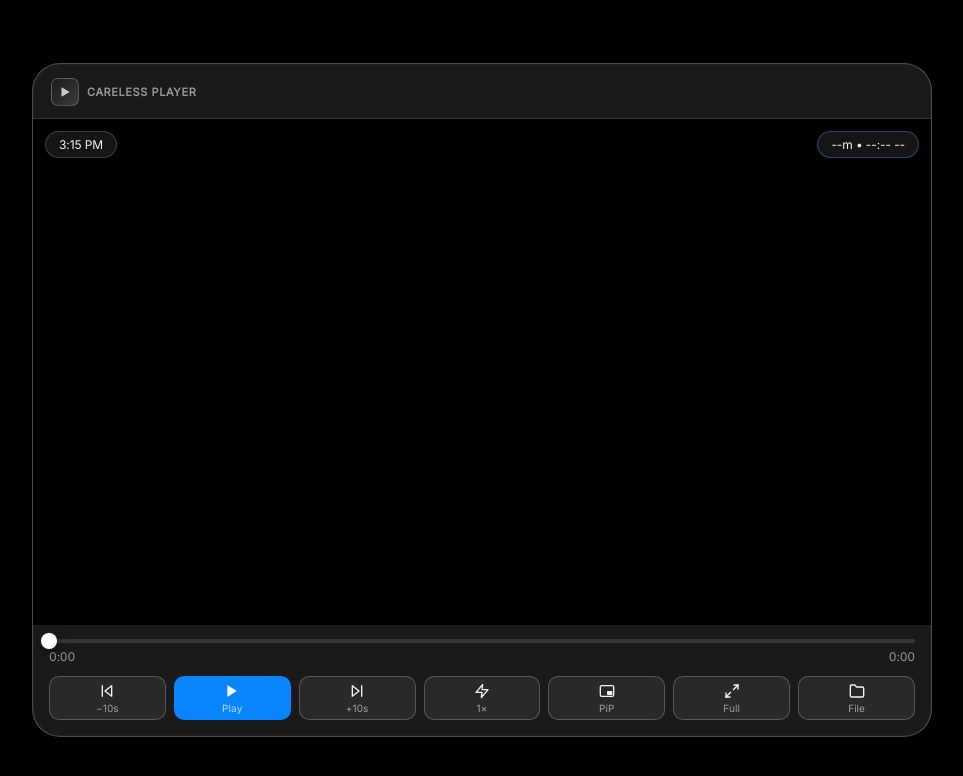
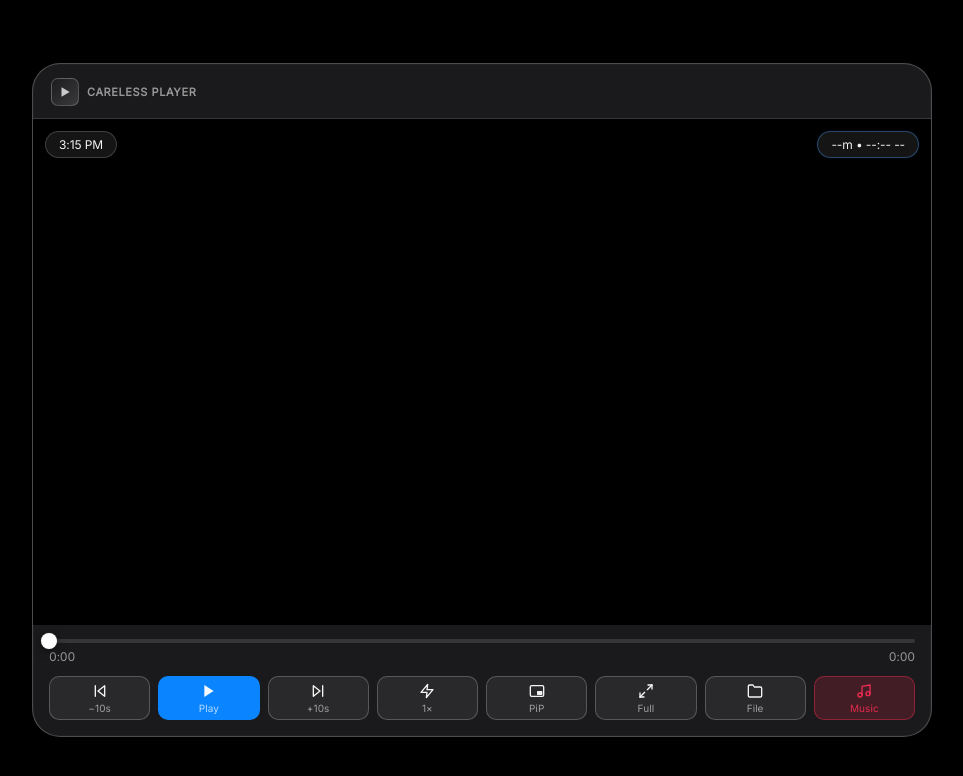
Before and after one commit to kishorbankapur2-glitch/player-, a plain HTML site: page index.html in a window 1280 px wide. Shown: the whole page, without its empty margins (158-1121 px from the left). Drawn offline with Linux system fonts and the light colour scheme.

Commit message:
Update index.html

```diff
--- a/index.html
+++ b/index.html
@@ -235,7 +235,7 @@ video {
 /* BUTTON GRID */
 .button-grid {
   display: grid;
-  grid-template-columns: repeat(7, 1fr);
+  grid-template-columns: repeat(8, 1fr);
   gap: 8px;
   align-items: center;
 }
@@ -261,6 +261,7 @@ video {
   outline: none;
   position: relative;
   overflow: hidden;
+  text-decoration: none;
 }
 
 .ios-btn:active {
@@ -294,6 +295,24 @@ video {
 }
 
 .ios-btn.btn-primary .btn-label { color: rgba(255,255,255,0.7); }
+
+/* Music button - pink/rose accent */
+.ios-btn.btn-music {
+  background: rgba(255, 45, 85, 0.18);
+  border-color: rgba(255, 45, 85, 0.4);
+}
+
+.ios-btn.btn-music:active {
+  background: rgba(255, 45, 85, 0.3);
+}
+
+.ios-btn.btn-music .btn-label {
+  color: rgba(255, 45, 85, 0.85);
+}
+
+.ios-btn.btn-music .btn-icon svg {
+  color: rgba(255, 45, 85, 0.9);
+}
 
 /* File label as button */
 .file-label {
@@ -407,7 +426,7 @@ video {
 }
 
 @media (max-width: 480px) {
-  .button-grid { gap: 6px; }
+  .button-grid { gap: 6px; grid-template-columns: repeat(4, 1fr); }
   .ios-btn, .file-label { height: 40px; }
   .ios-btn .btn-icon, .file-label .btn-icon { width: 16px; height: 16px; }
   .title-bar { padding: 12px 14px 10px; }
@@ -527,6 +546,11 @@ video {
           <span class="btn-label">File</span>
           <input type="file" id="mainFileInput" accept="video/*">
         </label>
+        <!-- Music Button -->
+        <a href="https://kishorbankapur2-glitch.github.io/swar/" target="_blank" class="ios-btn btn-music" id="btnMusic">
+          <span class="btn-icon"><svg width="16" height="16" viewBox="0 0 24 24" fill="none" stroke="currentColor" stroke-width="2" stroke-linecap="round" stroke-linejoin="round"><path d="M9 18V5l12-2v13"/><circle cx="6" cy="18" r="3"/><circle cx="18" cy="16" r="3"/></svg></span>
+          <span class="btn-label">Music</span>
+        </a>
       </div>
     </div>
   </div>
```
